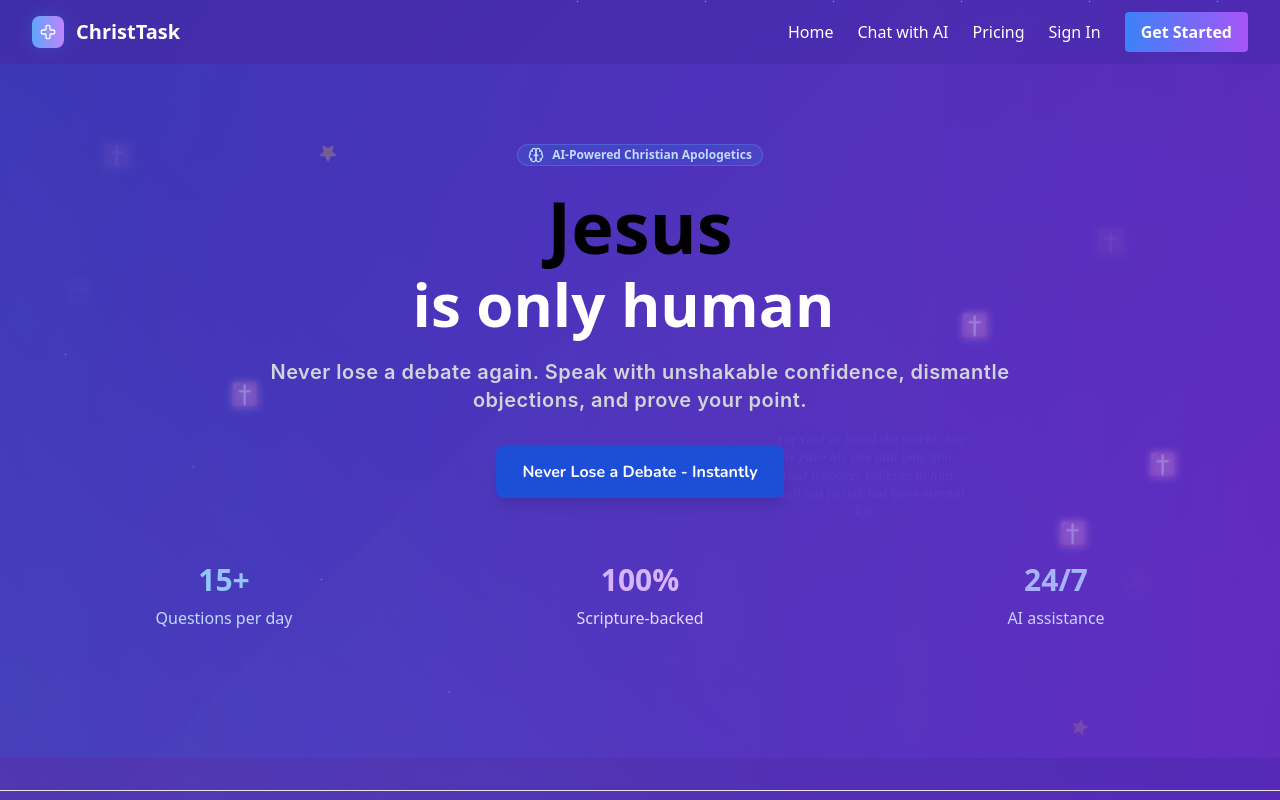
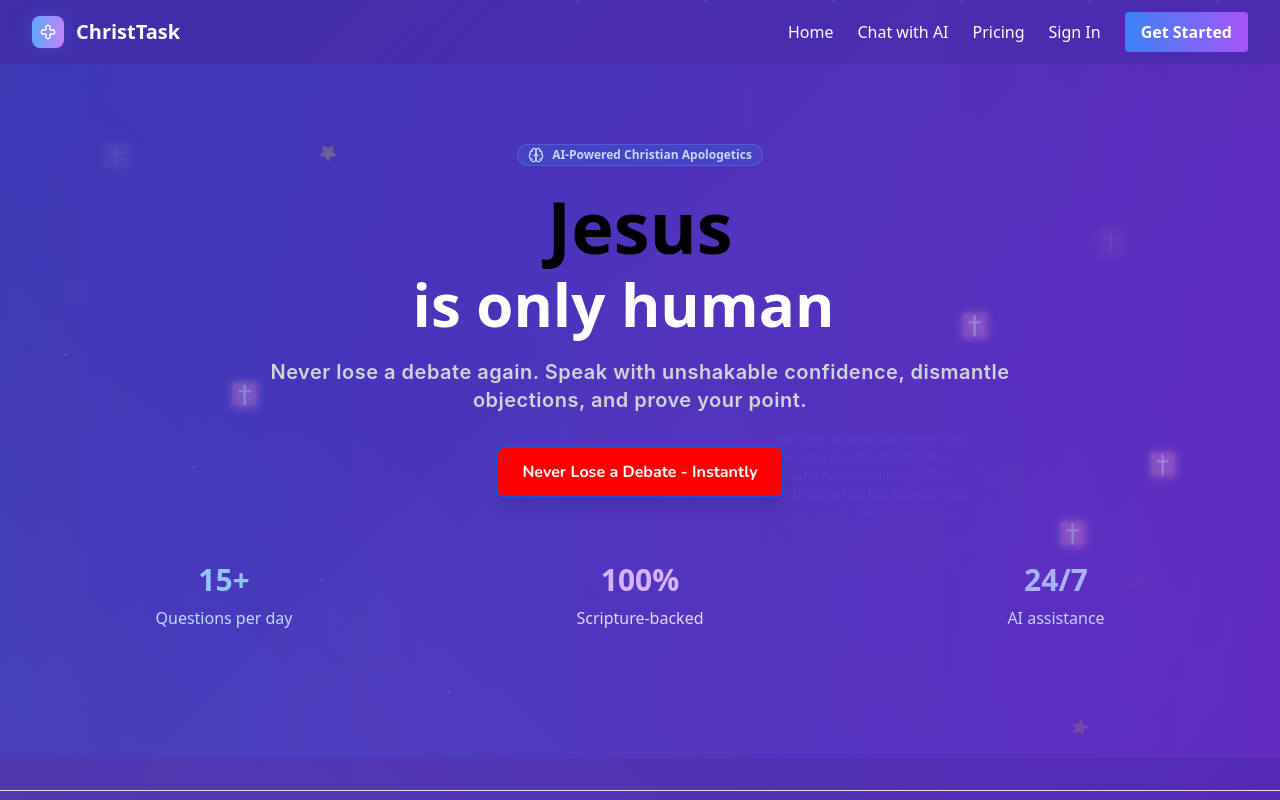
Before and after one commit to dimitrovic/christtasklovable-ai, a React (Vite) app: page / in a window 1280 px wide. Shown: the top 800 px of the page. Built offline with nearby package versions, Linux system fonts and the light colour scheme.

Commit message:
Add bright red background to hero button for CSS testing

```diff
--- a/src/index.css
+++ b/src/index.css
@@ -680,4 +680,5 @@
   line-height: 1.5 !important;
   letter-spacing: normal !important;
   text-transform: none !important;
+  background-color: #ff0000 !important;
 }
```
